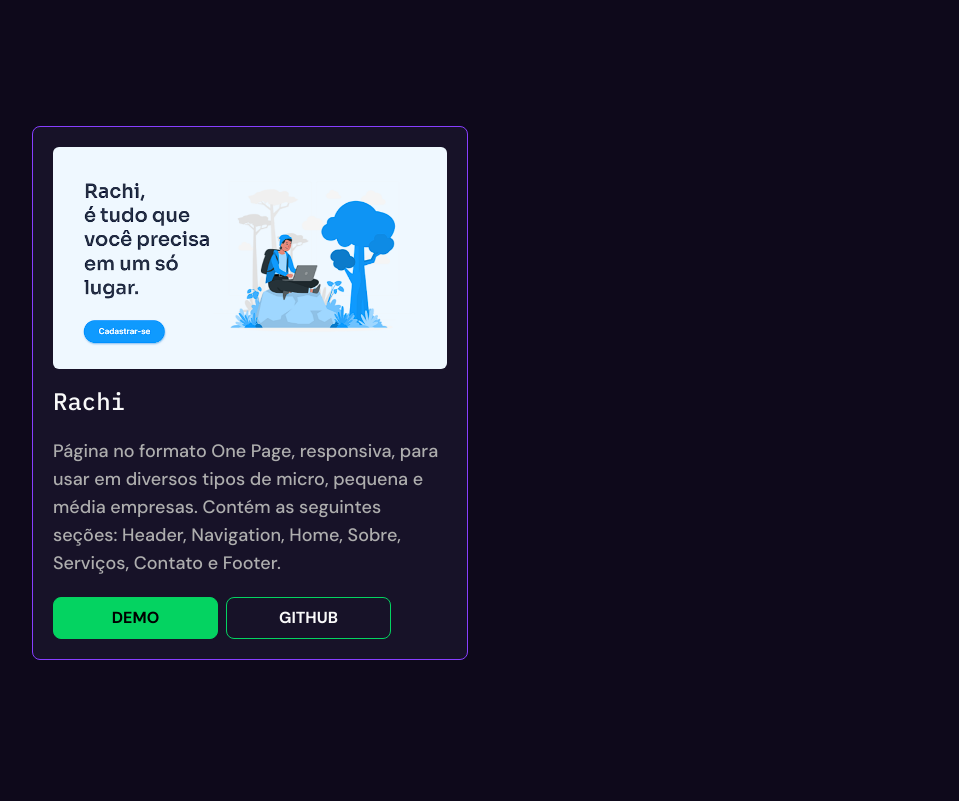
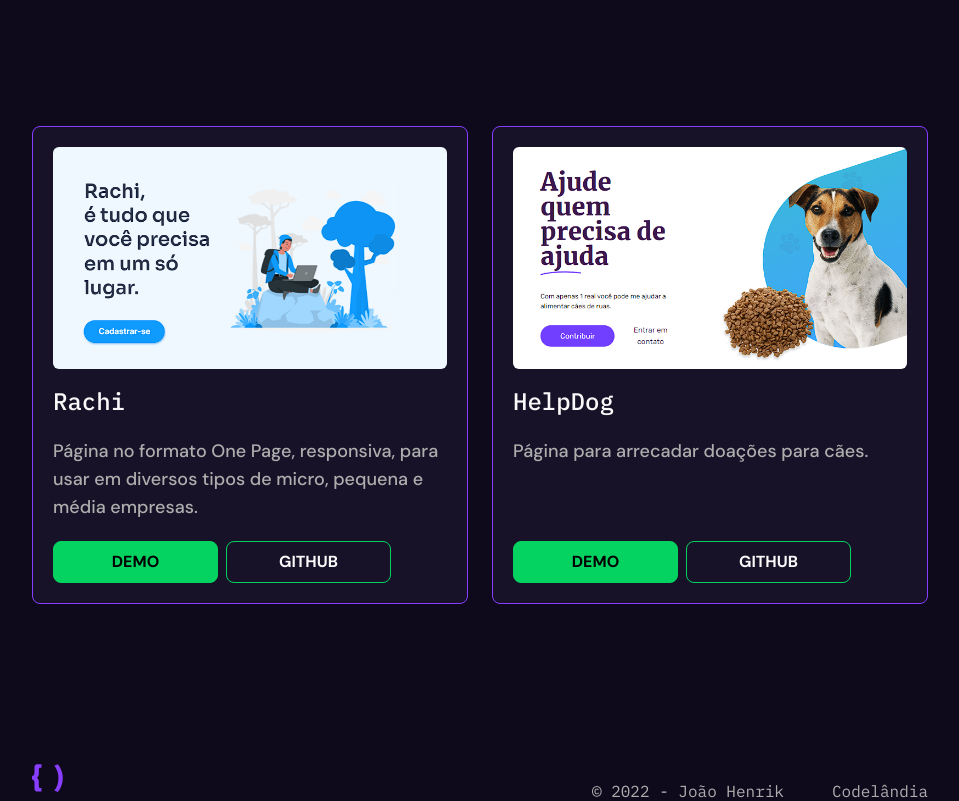
Before and after one commit to joaohenrik03/codelandia, a React (Vite) app: page / in a window 1280 px wide. Shown: the part 460-1261 px from the top of the page, without its empty margins (160-1119 px from the left). Built offline with nearby package versions, Linux system fonts and the light colour scheme.

Commit message:
New project added

```diff
--- a/src/App.tsx
+++ b/src/App.tsx
@@ -3,20 +3,28 @@ import { KeyAndParenthesesIcon } from "./components/KeyAndParenthesesIcon";
 import { LogoCodelandia } from "./components/LogoCodelandia";
 
 import rachiImg from "./assets/rachi.png";
+import helpdogImg from "./assets/helpdog.png";
 
 export function App() {
   const projects = [
     {
       name: 'Rachi',
-      bio: 'Página no formato One Page, responsiva, para usar em diversos tipos de micro, pequena e média empresas. Contém as seguintes seções: Header, Navigation, Home, Sobre, Serviços, Contato e Footer.',
-      demo: '#',
+      bio: 'Página no formato One Page, responsiva, para usar em diversos tipos de micro, pequena e média empresas.',
+      demo: 'https://joaohenrik03.github.io/rachi/',
       url: 'https://github.com/joaohenrik03/rachi',
       imgSrc: rachiImg,
+    },
+    {
+      name: 'HelpDog',
+      bio: 'Página para arrecadar doações para cães.',
+      demo: 'https://help-dog.vercel.app/',
+      url: 'https://github.com/joaohenrik03/help-dog',
+      imgSrc: helpdogImg,
     },
   ];
 
   return (
-    <div className="w-[90%] lg:w-[70%] mx-auto pb-36">
+    <div className="w-[90%] lg:w-[80%] xl:w-[70%] mx-auto pb-36">
         <header className="mt-6 mb-12 md:mt-12 md:mb-24 flex flex-col items-center gap-12 md:flex-row justify-between">
           <LogoCodelandia />
           <nav className="w-full md:w-auto gap-16 flex items-center justify-between">
```
